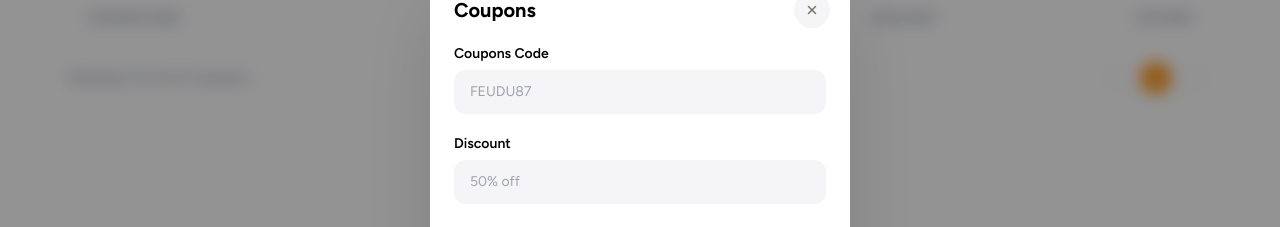
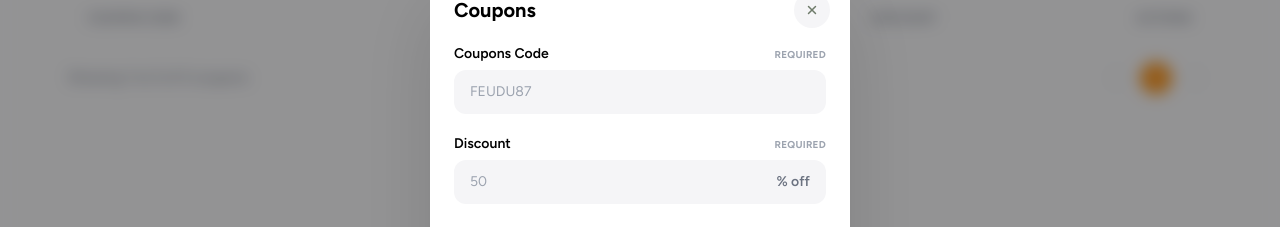
Before and after one commit to ARBRABBIT/Vedabharath-dashboards, a Next.js app: page /super-admin/master-data/coupons in a window 1280 px wide. Both pictures are taken after typing "Sample" into the empty fields and a click on the button "Add New Coupon". Shown: the part 265-492 px from the top of the page. Built offline with nearby package versions, Linux system fonts and the light colour scheme.

Commit message:
Restrict Coupon discount input to maximum two numeric digits with % off suffix

```diff
--- a/src/app/super-admin/master-data/coupons/page.tsx
+++ b/src/app/super-admin/master-data/coupons/page.tsx
@@ -25,10 +25,13 @@ export default function CouponsPage() {
 
   function handleSubmit(values: Record<string, string>) {
     if (!values.code?.trim()) return;
+    const rawDiscount = values.discount ? values.discount.replace(/[^0-9]/g, "").slice(0, 2) : "";
+    const formattedDiscount = rawDiscount ? `${rawDiscount}% OFF` : (editingCoupon?.discount ?? "50% OFF");
+
     if (editingCoupon) {
       setCoupons((prev) =>
         prev.map((coupon) =>
-          coupon.id === editingCoupon.id ? { ...coupon, code: values.code, discount: values.discount ?? coupon.discount } : coupon,
+          coupon.id === editingCoupon.id ? { ...coupon, code: values.code, discount: formattedDiscount } : coupon,
         ),
       );
     } else {
@@ -37,7 +40,7 @@ export default function CouponsPage() {
           id: `c${prev.length + 1}-${Date.now()}`,
           code: values.code,
           subtitle: "New campaign",
-          discount: values.discount ?? "50% off",
+          discount: formattedDiscount,
           maxDiscount: "Max discount ₹500",
         },
         ...prev,
@@ -129,10 +132,26 @@ export default function CouponsPage() {
         }}
         title="Coupons"
         fields={[
-          { key: "code", label: "Coupons Code", type: "text", placeholder: "FEUDU87" },
-          { key: "discount", label: "Discount", type: "text", placeholder: "50% off" },
+          { key: "code", label: "Coupons Code", type: "text", placeholder: "FEUDU87", required: true },
+          {
+            key: "discount",
+            label: "Discount",
+            type: "text",
+            placeholder: "50",
+            suffix: "% off",
+            numericOnly: true,
+            maxLength: 2,
+            required: true,
+          },
         ]}
-        initialValues={editingCoupon ? { code: editingCoupon.code, discount: editingCoupon.discount } : undefined}
+        initialValues={
+          editingCoupon
+            ? {
+                code: editingCoupon.code,
+                discount: editingCoupon.discount.replace(/[^0-9]/g, "").slice(0, 2),
+              }
+            : undefined
+        }
         submitLabel="Create coupons"
         onSubmit={handleSubmit}
       />
--- a/src/components/super-admin/masterdata/FormModal.tsx
+++ b/src/components/super-admin/masterdata/FormModal.tsx
@@ -12,6 +12,9 @@ export type FormField = {
   type: "text" | "textarea";
   placeholder?: string;
   required?: boolean;
+  maxLength?: number;
+  numericOnly?: boolean;
+  suffix?: string;
 };
 
 type FormModalProps = {
@@ -151,13 +154,33 @@ export function FormModal({ open, onClose, title, helperText, fields, submitLabe
                   className="mt-1.5 w-full resize-none rounded-xl bg-[#F5F5F7] px-4 py-3 text-sm outline-none placeholder:text-[#9CA3AF] focus:ring-2 focus:ring-[#F7931E]"
                 />
               ) : (
-                <input
-                  type="text"
-                  value={values[field.key] ?? ""}
-                  onChange={(event) => setValues((prev) => ({ ...prev, [field.key]: event.target.value }))}
-                  placeholder={field.placeholder}
-                  className="mt-1.5 w-full rounded-xl bg-[#F5F5F7] px-4 py-3 text-sm outline-none placeholder:text-[#9CA3AF] focus:ring-2 focus:ring-[#F7931E]"
-                />
+                <div className="relative mt-1.5 flex items-center">
+                  <input
+                    type="text"
+                    inputMode={field.numericOnly ? "numeric" : undefined}
+                    maxLength={field.maxLength}
+                    value={values[field.key] ?? ""}
+                    onChange={(event) => {
+                      let val = event.target.value;
+                      if (field.numericOnly) {
+                        val = val.replace(/[^0-9]/g, "");
+                      }
+                      if (field.maxLength) {
+                        val = val.slice(0, field.maxLength);
+                      }
+                      setValues((prev) => ({ ...prev, [field.key]: val }));
+                    }}
+                    placeholder={field.placeholder}
+                    className={`w-full rounded-xl bg-[#F5F5F7] px-4 py-3 text-sm outline-none placeholder:text-[#9CA3AF] focus:ring-2 focus:ring-[#F7931E] ${
+                      field.suffix ? "pr-14" : ""
+                    }`}
+                  />
+                  {field.suffix && (
+                    <span className="pointer-events-none absolute right-4 text-sm font-semibold text-[#6B7280]">
+                      {field.suffix}
+                    </span>
+                  )}
+                </div>
               )}
             </div>
           ))}
```
